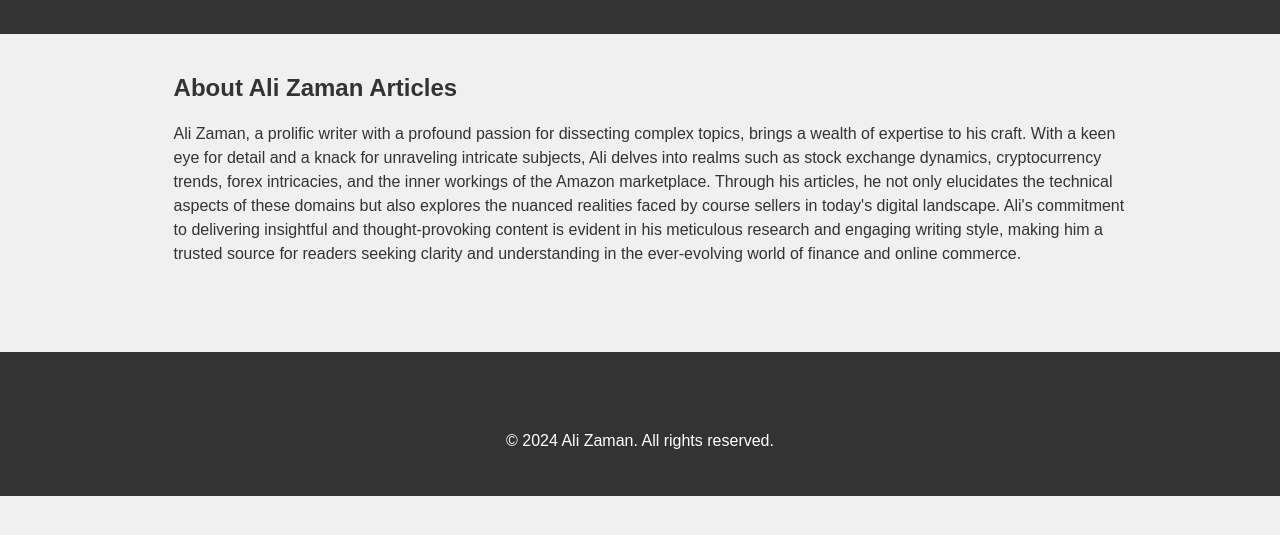
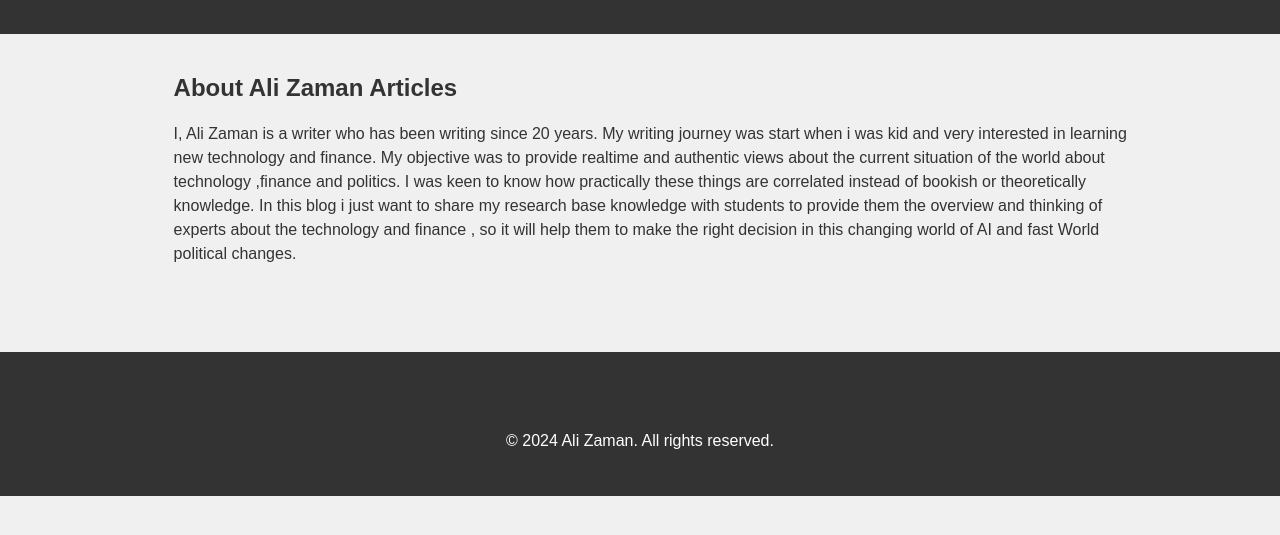
Before and after one commit to Hammad576/AliZamanArticles, a plain HTML site: page about.html in a window 1280 px wide. Shown: the part 93-628 px from the top of the page. Drawn offline with Linux system fonts and the light colour scheme.

Commit message:
some new css and added articlec 3

```diff
--- a/about.html
+++ b/about.html
@@ -21,7 +21,7 @@
     <main>
         <section>
             <h2>About Ali Zaman Articles</h2>
-            <p>Ali Zaman, a prolific writer with a profound passion for dissecting complex topics, brings a wealth of expertise to his craft. With a keen eye for detail and a knack for unraveling intricate subjects, Ali delves into realms such as stock exchange dynamics, cryptocurrency trends, forex intricacies, and the inner workings of the Amazon marketplace. Through his articles, he not only elucidates the technical aspects of these domains but also explores the nuanced realities faced by course sellers in today's digital landscape. Ali's commitment to delivering insightful and thought-provoking content is evident in his meticulous research and engaging writing style, making him a trusted source for readers seeking clarity and understanding in the ever-evolving world of finance and online commerce.</p>
+            <p>I, Ali Zaman is a writer who has been writing since 20 years. My writing journey was start when i was kid and very interested in learning new technology and finance. My objective was to provide realtime and authentic views about the current situation of the world about technology ,finance and politics. I was keen to know how practically these things are correlated instead of bookish or theoretically knowledge. In this blog i just want to share my research base knowledge with students to provide them the overview and thinking of experts about the technology and finance , so it will help them to make the right decision in this changing world of AI and fast World political changes.</p>
         </section>
     </main>
 
```
